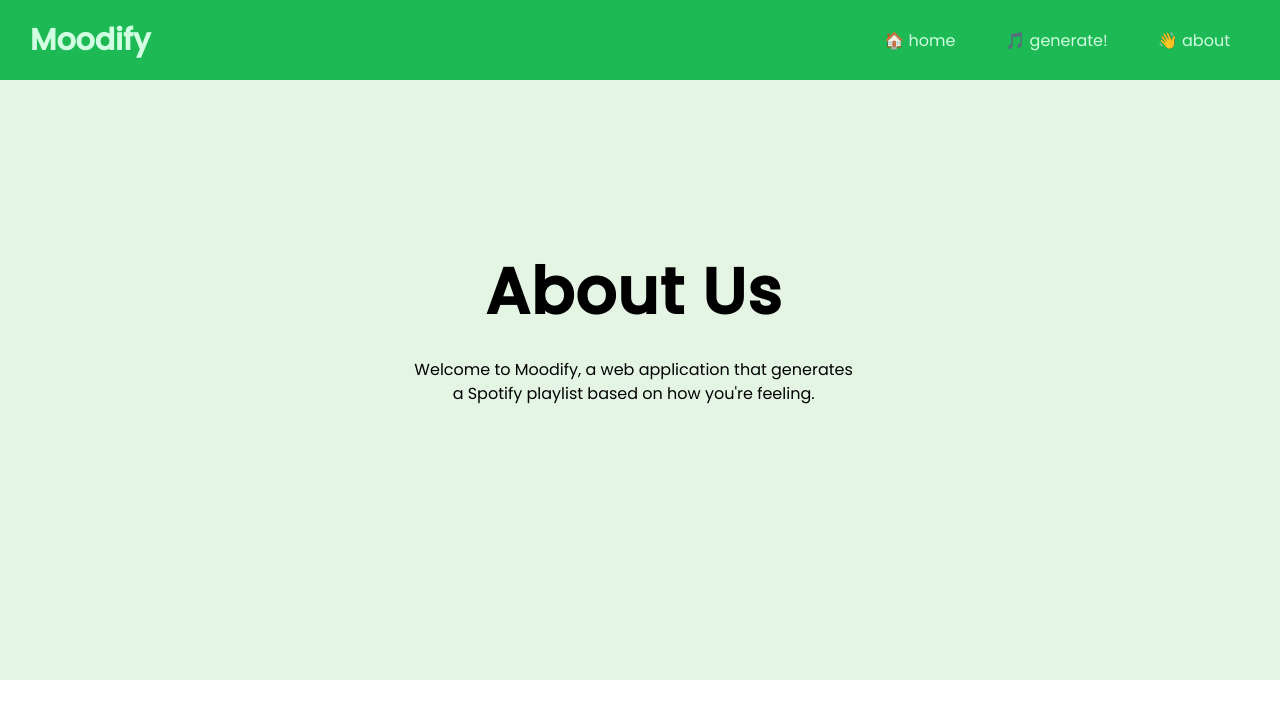
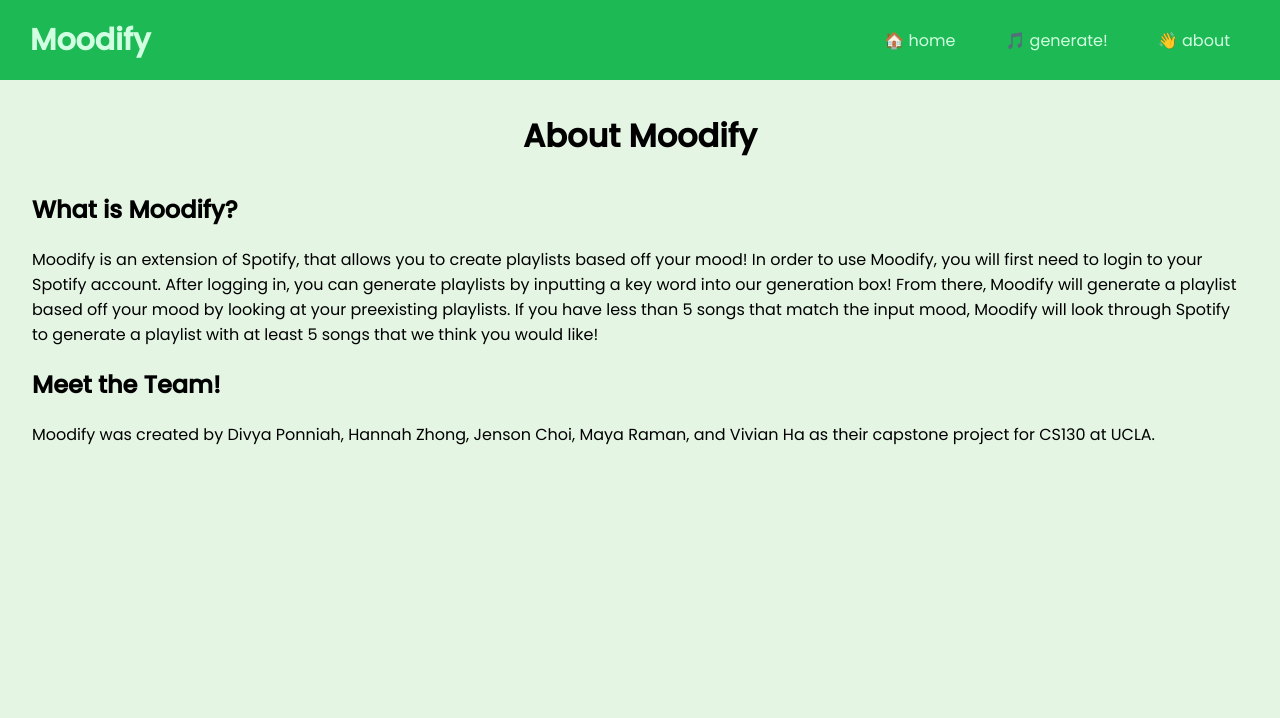
Before and after one commit to JensonChoi/moodify, a React (Create React App) app: page /about in a window 1280 px wide. Shown: the top 718 px of the page. Built offline with nearby package versions, Linux system fonts and the light colour scheme.

Commit message:
added about page

```diff
--- a/src/pages/About.js
+++ b/src/pages/About.js
@@ -1,18 +1,25 @@
-import React from "react";
-import '../styles/About.css';
-import '../styles/global.css';
+import React from 'react'
+import '../styles/About.css'
 
-function About() {
-    return (
-        <div className="home-page">
-            <div className="main-section">
-                <h1 className="heading">About Us</h1>
-                <div className="desc">
-                    Welcome to Moodify, a web application that generates a Spotify playlist based on how you're feeling.
-                </div>
-            </div>
+const AboutPage = () => {
+  return (
+    <div className='about-page-container'>
+        <h1 className='about-title'>About Moodify</h1>
+        <div className='about-page-text'>
+            <h2>What is Moodify?</h2>
+            <p>Moodify is an extension of Spotify, that allows you to create playlists based off your mood! In order to use
+                Moodify, you will first need to login to your Spotify account. After logging in, you can generate playlists by
+                inputting a key word into our generation box! From there, Moodify will generate a playlist based off your mood
+                by looking at your preexisting playlists. If you have less than 5 songs that match the input mood, Moodify will look
+                through Spotify to generate a playlist with at least 5 songs that we think you would like!
+            </p>
+            <h2>Meet the Team!</h2>
+            <p>Moodify was created by Divya Ponniah, Hannah Zhong, Jenson Choi, Maya Raman, and Vivian Ha as their capstone project
+                for CS130 at UCLA.
+            </p>
         </div>
-    );
+    </div>
+  )
 }
 
-export default About;
+export default AboutPage
--- a/src/styles/About.css
+++ b/src/styles/About.css
@@ -0,0 +1,15 @@
+.about-page-container{
+    height: 100vh;
+    width: 100vw;
+    text-align: left;
+    background-color: #E4F5E4;
+}
+
+.about-page-text{
+    margin: 2em;
+}
+.about-title{
+    text-align: center;
+    margin: 0;
+    padding-top: 1em;
+}
```
